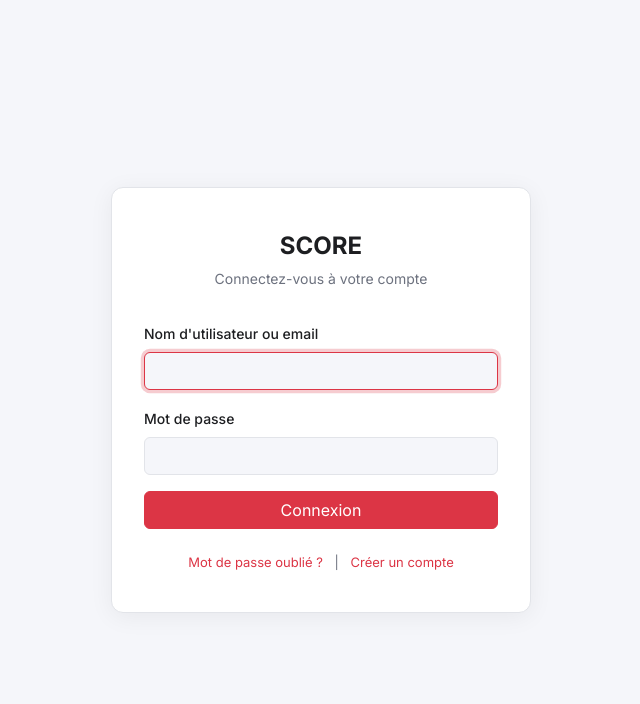
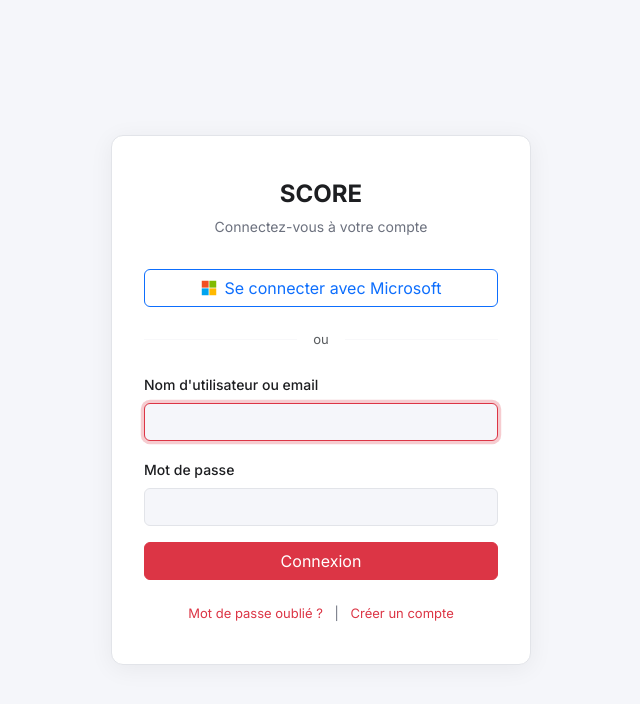
Before and after one commit to informatique-cdc/SCORE, a Django app: page /auth/login/ in a window 1280 px wide. Shown: the top 704 px of the page, without its empty margins (319-959 px from the left). Run offline with Django 5.2, Linux system fonts and the light colour scheme; parts of the project's set-up code (start-up, migrations or seed data) failed here and were passed over; some libraries are stand-ins or nearby versions.

Commit message:
feat: add Microsoft Azure AD login via allauth
Enable SSO with Azure AD by uncommenting the allauth socialaccount
providers, configuring the Microsoft provider with AZURE_CLIENT_ID,
AZURE_CLIENT_SECRET and AZURE_TENANT_ID env vars, and adding a
"Login with Microsoft" button to the login page.

- Uncomment allauth.socialaccount and microsoft provider in INSTALLED_APPS
- Add SOCIALACCOUNT_PROVIDERS config and auto-signup/connect settings
- Add Microsoft login button (shown only when provider is configured)
- Update CSP middleware to allow login.microsoftonline.com
- Add Azure AD env vars to .env.example

```diff
--- a/dashboard/templates/account/login.html
+++ b/dashboard/templates/account/login.html
@@ -1,9 +1,23 @@
 {% extends "account/base_auth.html" %}
-{% load i18n %}
+{% load i18n socialaccount %}
 {% block title %}{% trans "Connexion" %} - SCORE{% endblock %}
 {% block subtitle %}{% trans "Connectez-vous à votre compte" %}{% endblock %}
 
 {% block content %}
+{% get_providers as socialaccount_providers %}
+
+{% if socialaccount_providers %}
+<a href="{% provider_login_url 'microsoft' %}" class="btn btn-outline-primary w-100 d-flex align-items-center justify-content-center gap-2 mb-3">
+    <svg xmlns="http://www.w3.org/2000/svg" width="16" height="16" viewBox="0 0 21 21"><rect x="1" y="1" width="9" height="9" fill="#f25022"/><rect x="1" y="11" width="9" height="9" fill="#00a4ef"/><rect x="11" y="1" width="9" height="9" fill="#7fba00"/><rect x="11" y="11" width="9" height="9" fill="#ffb900"/></svg>
+    {% trans "Se connecter avec Microsoft" %}
+</a>
+<div class="d-flex align-items-center my-3">
+    <hr class="flex-grow-1" style="border-color: var(--ds-grey-500);">
+    <span class="px-3 text-muted" style="font-size: 13px;">{% trans "ou" %}</span>
+    <hr class="flex-grow-1" style="border-color: var(--ds-grey-500);">
+</div>
+{% endif %}
+
 {% if form.errors %}
 <div class="alert alert-danger">{% trans "Identifiants invalides. Veuillez réessayer." %}</div>
 {% endif %}
--- a/score/middleware.py
+++ b/score/middleware.py
@@ -15,7 +15,8 @@ class ContentSecurityPolicyMiddleware:
             "style-src 'self' 'unsafe-inline' cdn.jsdelivr.net",
             "img-src 'self' data: blob:",
             "font-src 'self' cdn.jsdelivr.net",
-            "connect-src 'self'",
+            "connect-src 'self' login.microsoftonline.com",
+            "form-action 'self' login.microsoftonline.com",
             "worker-src 'self' blob:",
             "frame-src 'self'",
             "object-src 'none'",
```
Also changed, not shown: score/settings.py (+25 -2 lines), 1 other file.
